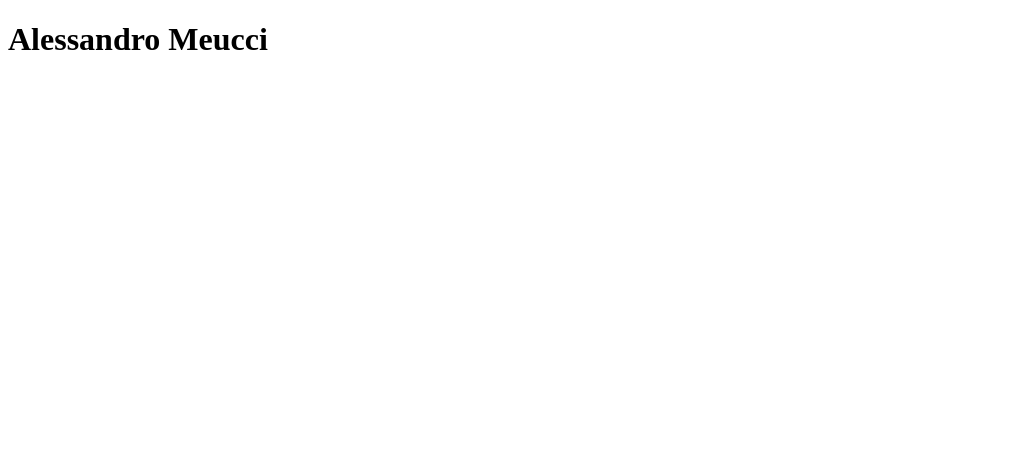
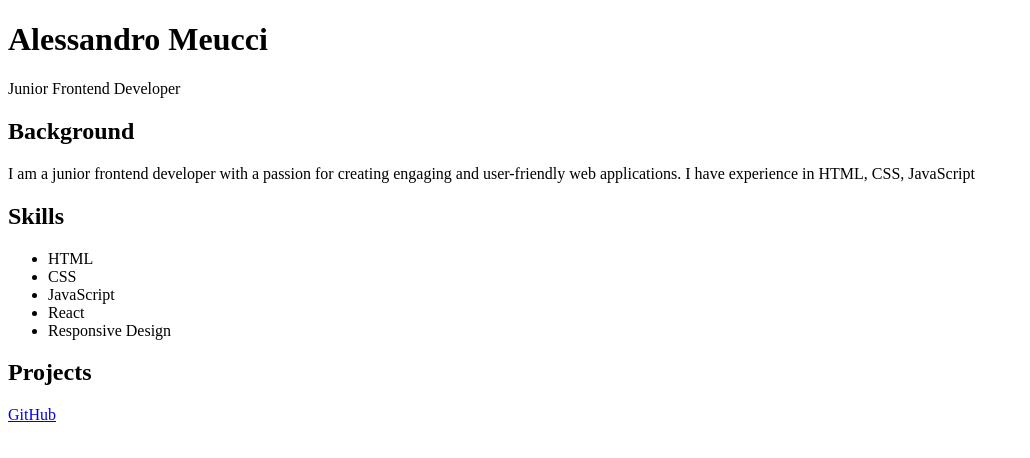
Before and after one commit to meucale/Portfolio, a plain HTML site: page index.html in a window 1280 px wide. Shown: the whole page, without its empty margins (0-1030 px from the left). Drawn offline with Linux system fonts and the light colour scheme.

Commit message:
feat: add HTML personal informations

```diff
--- a/index.html
+++ b/index.html
@@ -4,9 +4,40 @@
     <meta charset="UTF-8">
     <meta name="viewport" content="width=device-width, initial-scale=1.0">
     <title>Alessandro Meucci - Portfolio</title>
+    <link rel="stylesheet" href="style.css">
 </head>
+
 <body>
-    <h1>Alessandro Meucci</h1>
+    <div>
+        <h1>Alessandro Meucci</h1>
+        <p>Junior Frontend Developer</p>
+    </div>
 
+<div class="about-me">
+    <h2>Background</h2>
+    <p>
+        I am a junior frontend developer with a passion for creating engaging and user-friendly web applications.
+        I have experience in HTML, CSS, JavaScript
+    </p>
+
+    <h2>Skills</h2>
+    <ul>
+        <li>HTML</li>
+        <li>CSS</li>
+        <li>JavaScript</li>
+        <li>React</li>
+        <li>Responsive Design</li>
+    </ul>
+
+    <div>
+        <h2>Projects</h2>
+    </div>
+</div>
+
+<footer>
+    <div class="footer-contacts">
+        <a href="http://github.com/meucale">GitHub</a>
+    </div>
+</footer>
 </body>
 </html>
```
Also changed, not shown: style.css (added).
